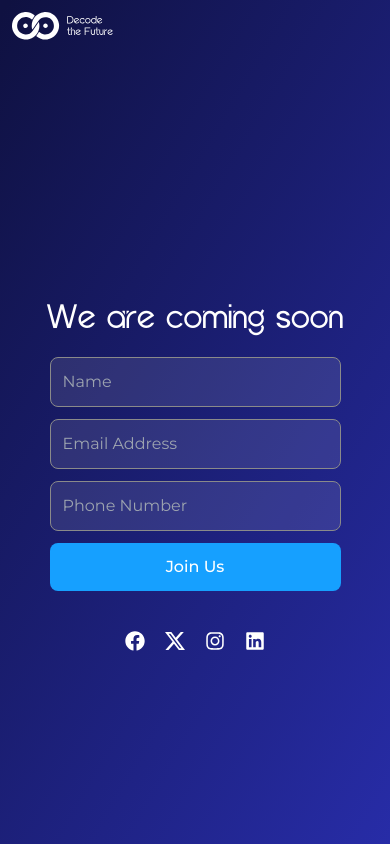
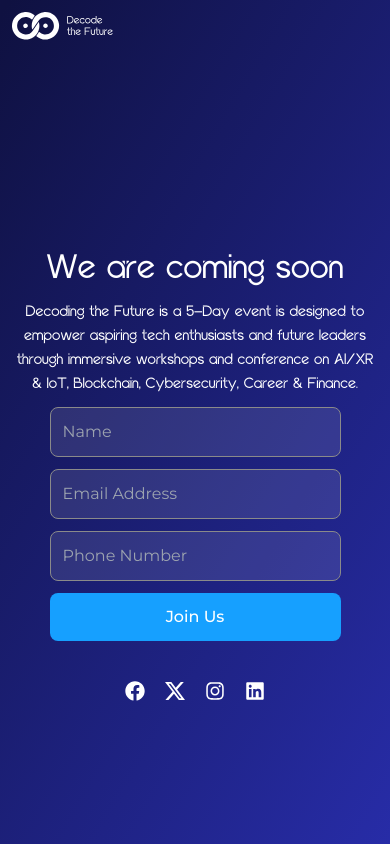
Before and after one commit to Dakeem05/decodingTheFuture, a Next.js app: page / in a window 390 px wide. Built offline with nearby package versions, Linux system fonts and the light colour scheme.

Commit message:
style: update landing page design

```diff
--- a/src/app/globals.css
+++ b/src/app/globals.css
@@ -8,7 +8,7 @@ body {
 
 @layer base {
   h1 {
-    @apply font-xeroda text-4xl md:text-7xl text-balance
+    @apply font-xeroda text-4xl md:text-6xl text-balance
   }
 }
 
--- a/src/app/page.tsx
+++ b/src/app/page.tsx
@@ -6,12 +6,13 @@ import { BsTwitterX } from "react-icons/bs";
 export default function Home() {
   return (
     <main className="max-h-screen overflow-hidden max-w-screen-lg mx-auto">
-      <header className="md:h-[10vh] py-3 px-3 md:px-0">
-        <img src="/assets/logo.svg" alt="Woman in Virtual Reality" className="object-cover h-7 md:h-14"/>
+      <header className="md:h-[5vh] py-3 px-3 md:px-0">
+        <img src="/assets/logo.svg" alt="Woman in Virtual Reality" className="object-cover h-7 md:h-12"/>
       </header>
-      <div className="flex min-h-screen lg:max-h-[90vh] items-center justify-center lg:justify-between">
-        <div className="">
-          <h1 className="text-white mb-5">We are coming soon</h1>
+      <div className="flex min-h-screen lg:max-h-[95vh] items-center justify-center lg:justify-between">
+        <div className="px-3 md:px-0">
+          <h1 className="text-white text-center lg:text-left">We are coming soon</h1>
+          <p className="md:w-[450px] text-center lg:text-left text-white font-xeroda my-3">Decoding the Future is a 5-Day event is designed to empower aspiring tech enthusiasts and future leaders through immersive workshops and conference on AI/XR & IoT, Blockchain, Cybersecurity, Career & Finance.</p>
           <form action="" className="w-[291px] mx-auto lg:mx-0">
             <InputBox type="text" placeholder="Name" />
             <InputBox type="email" placeholder="Email Address" />
```
